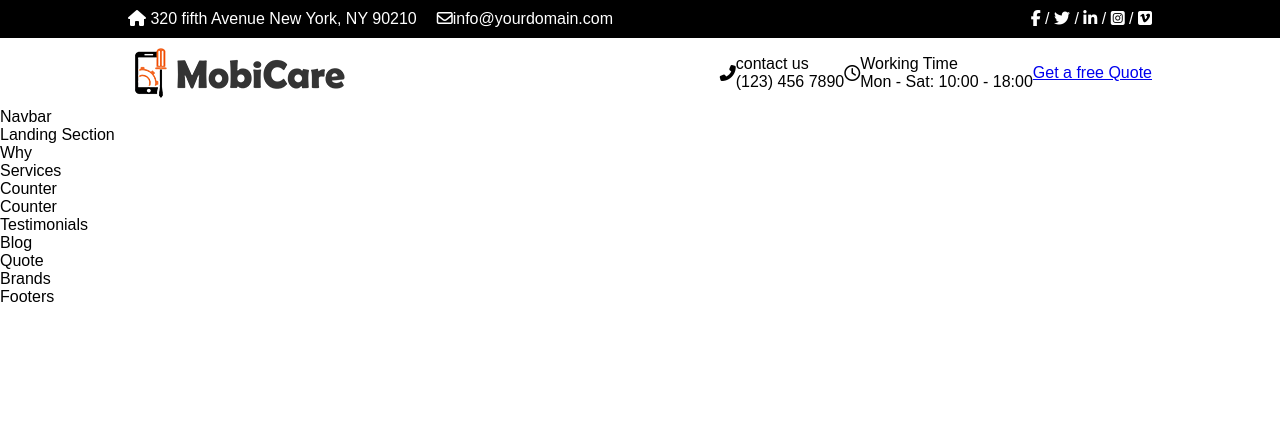
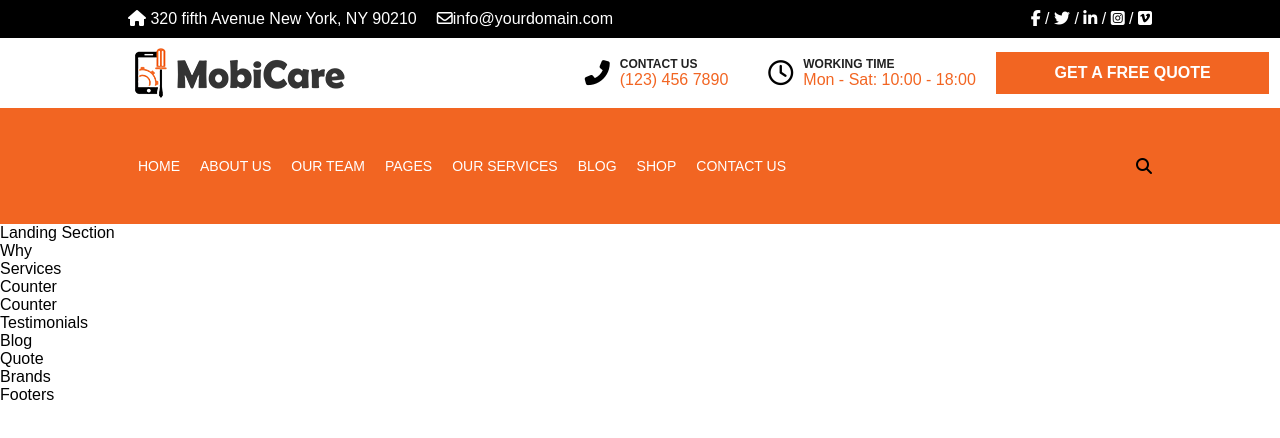
Before and after one commit to nathangiose/mobile-repair-site, a plain HTML site: page index.html in a window 1280 px wide. Drawn offline with Linux system fonts and the light colour scheme.

Commit message:
Create Navbar

```diff
--- a/Styles/contact.css
+++ b/Styles/contact.css
@@ -5,12 +5,52 @@
   align-items: center;
 }
 
-.contact-wrapper {
+.contact-details {
   display: flex;
   align-items: center;
 }
 
-.contact-wrapper > div {
+.contact-details > div {
   display: flex;
   align-items: center;
+  justify-content: flex-end;
 }
+
+.button {
+  background-color: #f26522;
+  padding: 2% 10%;
+  color: white;
+  text-decoration: none;
+  white-space: nowrap;
+  text-transform: uppercase;
+  font-weight: 600;
+  transition: all 0.3s;
+}
+
+.button:hover {
+  background-color: #222;
+}
+
+.contact-icon {
+  font-size: 25px;
+  margin-right: 10px;
+}
+
+.contact-heading p {
+  white-space: nowrap;
+}
+
+.contact-heading-top {
+  text-transform: uppercase;
+  font-size: 12px;
+  color: #222;
+  font-weight: 600;
+}
+
+.contact-heading-bottom {
+  color: #f26522;
+}
+
+.contact-information {
+  margin: 0 20px;
+}
--- /dev/null
+++ b/Styles/navbar.css
@@ -0,0 +1,30 @@
+#navbar {
+  background-color: #f26522;
+  display: flex;
+  padding: 10px 10%;
+  justify-content: space-between;
+  align-items: center;
+}
+
+.navbar-links {
+  display: flex;
+  list-style-type: none;
+  padding: 10px 0;
+}
+
+.navbar-links a {
+  color: white;
+  padding: 20px 10px;
+  text-decoration: none;
+  text-transform: uppercase;
+  font-weight: 100;
+  font-size: 14px;
+}
+
+.search-icon {
+  color: white;
+}
+
+.mobile-menu {
+  display: none;
+}
--- a/index.html
+++ b/index.html
@@ -4,13 +4,14 @@
     <meta charset="UTF-8" />
     <meta name="viewport" content="width=device-width, initial-scale=1.0" />
     <title>Mobile Repair Store</title>
-    <link rel="stylesheet" href="./Styles/social.css" />
+    <link rel="stylesheet" href="/Styles/social.css" />
     <!-- External Scripts -->
     <script
       src="https://kit.fontawesome.com/07c41cdf40.js"
       crossorigin="anonymous"
     ></script>
-    <link rel="stylesheet" href="./Styles/contact.css" />
+    <link rel="stylesheet" href="/Styles/contact.css" />
+    <link rel="stylesheet" href="/Styles/navbar.css" />
   </head>
   <body>
     <!-- Social Bar -->
@@ -30,27 +31,42 @@
     <!-- Contact Bar -->
     <div id="contact">
       <img src="./Images/logo.png" alt="Mobile Repair Logo" />
-      <div class="contact-wrapper">
-        <div>
-          <i class="fas fa-phone-alt"></i>
-          <div>
-            <p>contact us</p>
-            <p>(123) 456 7890</p>
+      <div class="contact-details">
+        <div class="contact-information">
+          <i class="contact-icon fas fa-phone-alt"></i>
+          <div class="contact-heading">
+            <p class="contact-heading-top">Contact Us</p>
+            <p class="contact-heading-bottom">(123) 456 7890</p>
           </div>
         </div>
-        <div>
-          <i class="far fa-clock"></i>
-          <div>
-            <p>Working Time</p>
-            <p>Mon - Sat: 10:00 - 18:00</p>
+        <div class="contact-information">
+          <i class="contact-icon far fa-clock"></i>
+          <div class="contact-heading">
+            <p class="contact-heading-top">Working Time</p>
+            <p class="contact-heading-bottom">Mon - Sat: 10:00 - 18:00</p>
           </div>
         </div>
-        <a href="#">Get a free Quote</a>
+        <!-- Button -->
+        <a href="#" class="button">Get a free Quote</a>
       </div>
     </div>
 
     <!-- Navigation Bar -->
-    <nav>Navbar</nav>
+    <nav id="navbar">
+      <ul class="navbar-links">
+        <li class="navbar-links"><a href="#">Home</a></li>
+        <li class="navbar-links"><a href="#">About Us</a></li>
+        <li class="navbar-links"><a href="#">Our Team</a></li>
+        <li class="navbar-links"><a href="#">Pages</a></li>
+        <li class="navbar-links"><a href="#">Our Services</a></li>
+        <li class="navbar-links"><a href="#">Blog</a></li>
+        <li class="navbar-links"><a href="#">Shop</a></li>
+        <li class="navbar-links"><a href="#">Contact Us</a></li>
+      </ul>
+      <button class="mobile-menu"><i class="fas fa-bars"></i></button>
+      <i class="fas fa-search"></i>
+    </nav>
+
     <!-- Landing Section -->
     <header>Landing Section</header>
     <!-- Why Section -->
```
